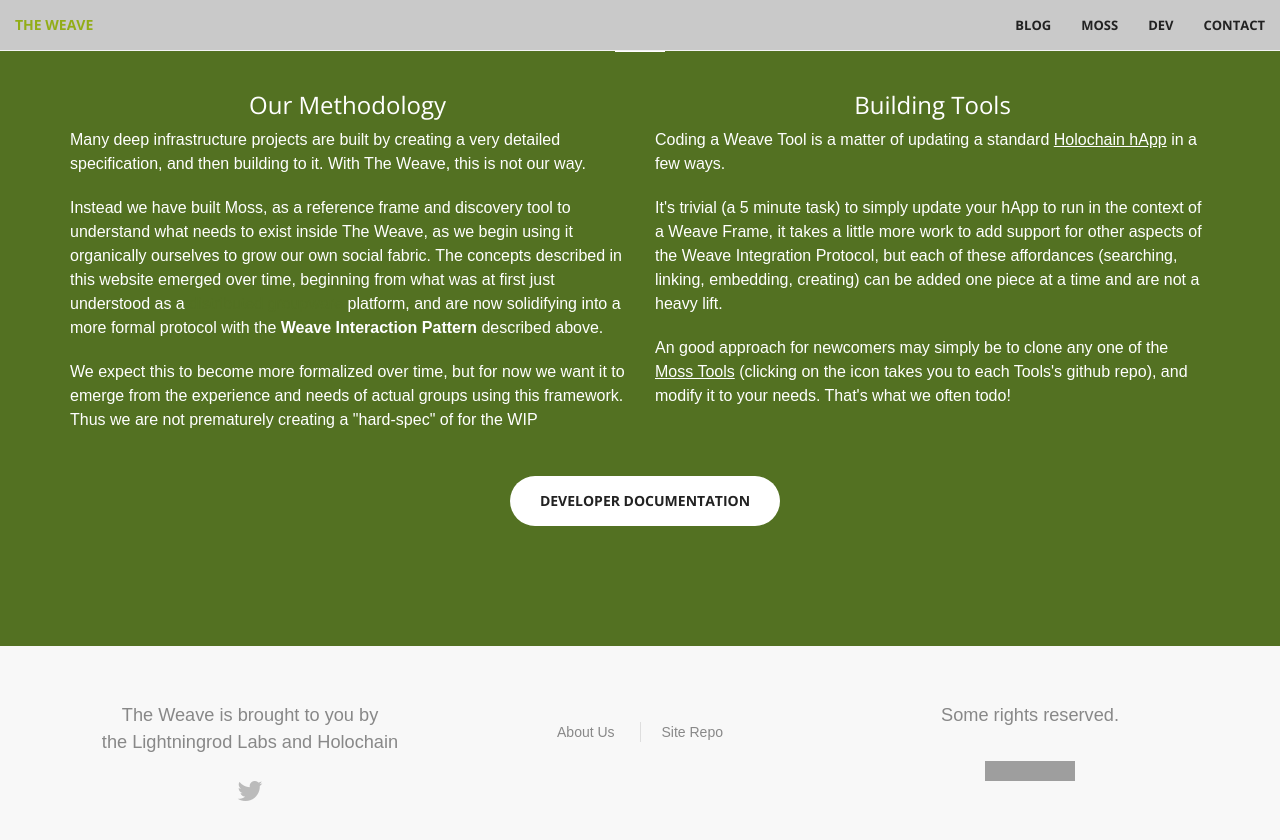
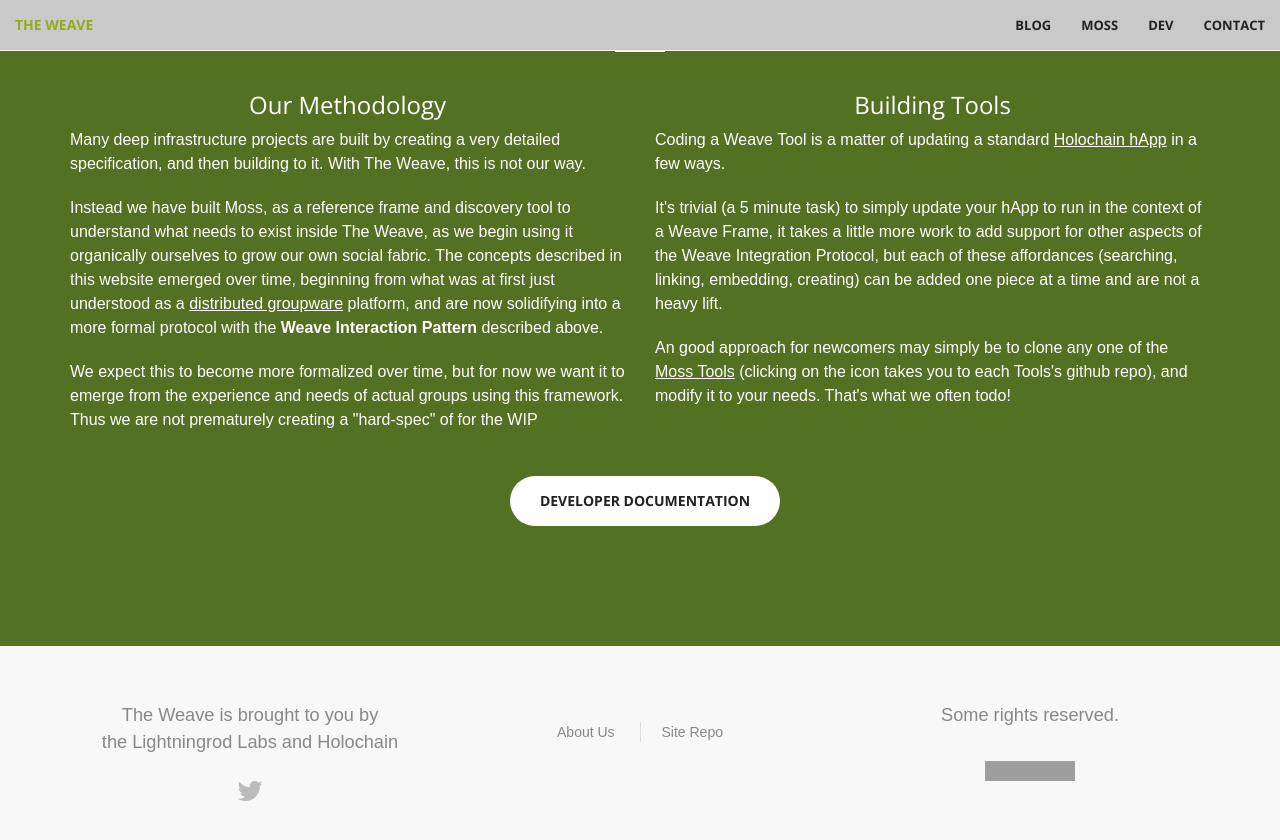
Before and after one commit to lightningrodlabs/theweave, a Jekyll site: the page built from docs/index.md, in a window 1280 px wide and 900 px high, scrolled down 2834 px. Shown: the top 840 px of the window. Built offline with Jekyll 4.4.1, drawn with Linux system fonts in a browser that asks for light colours; grey boxes are pictures that could not be loaded.

Commit message:
fix link

```diff
--- a/docs/index.md
+++ b/docs/index.md
@@ -79,7 +79,7 @@ description: ""
       <div class="col-lg-6 col-md-6">
         <h3 class="aligncenter">Our Methodology</h3>
         <p>Many deep infrastructure projects are built by creating a very detailed specification, and then building to it.  With The Weave, this is not our way.</p>
-        <p>Instead we have built Moss, as a reference frame and discovery tool to understand what needs to exist inside The Weave, as we begin using it organically ourselves to grow our own social fabric.  The concepts described in this website emerged over time, beginning from what was at first just understood as a <a href="https://eric.harris-braun.com/blog/2022/07/26/id-390">distributed groupware</a> platform, and are now solidifying into a more formal protocol with the <strong>Weave Interaction Pattern</strong> described above.</p>
+        <p>Instead we have built Moss, as a reference frame and discovery tool to understand what needs to exist inside The Weave, as we begin using it organically ourselves to grow our own social fabric.  The concepts described in this website emerged over time, beginning from what was at first just understood as a <a class="linkable" href="https://eric.harris-braun.com/blog/2022/07/26/id-390">distributed groupware</a> platform, and are now solidifying into a more formal protocol with the <strong>Weave Interaction Pattern</strong> described above.</p>
         <p>We expect this to become more formalized over time, but for now we want it to emerge from the
         experience and needs of actual groups using this framework.  Thus we are not prematurely creating a "hard-spec" of for the WIP</p>
       </div>
```
